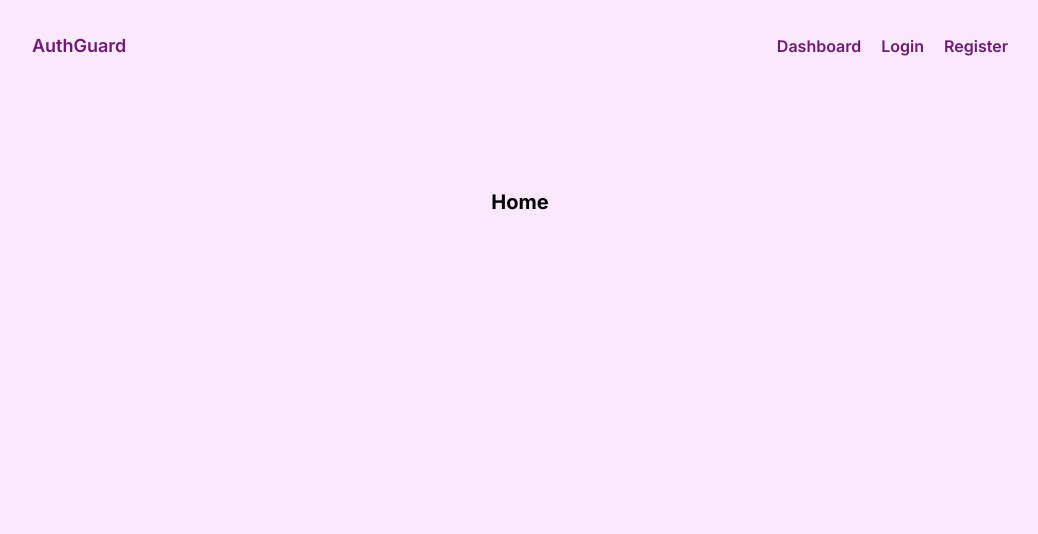
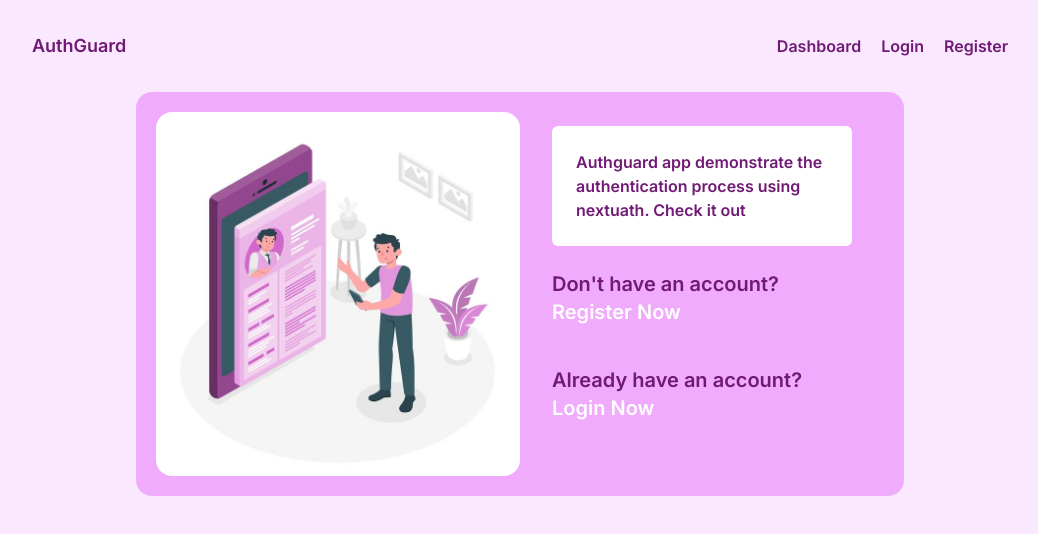
Before and after one commit to Deepakpradhan7/Auth-in-Nextauth, a Next.js app: page / in a window 1280 px wide. Shown: the top 534 px of the page, without its empty margins (120-1158 px from the left). Built offline with nearby package versions, Linux system fonts and the light colour scheme; no server answers.

Commit message:
Home page change

```diff
--- a/app/dashboard/page.tsx
+++ b/app/dashboard/page.tsx
@@ -4,7 +4,7 @@ import { redirect } from 'next/navigation'
 const Dashboard = async () => {
 
     const session = await getServerSession();
-    console.log(session , 'news')
+
     if (!session){
         redirect('/login')
     }
--- a/app/login/page.tsx
+++ b/app/login/page.tsx
@@ -35,7 +35,7 @@ const Login = () => {
             email,
             password
         })
-        console.log(res)
+
 
         if (res?.error == "CredentialsSignin"){
             setError("Invalid email or password");
--- a/app/page.tsx
+++ b/app/page.tsx
@@ -1,9 +1,32 @@
 import Image from "next/image";
+import Link from "next/link";
 
 export default function Home() {
   return (
-    <main className="flex  flex-col items-center justify-between p-24">
-      <h1 className="text-xl font-bold">Home</h1>
-    </main>
+    // <main className="flex  flex-col items-center justify-between p-24">
+
+    // </main>
+    <div className='w-full flex justify-center'>
+    <div className="bg-fuchsia-300 rounded-lg mx-1 md:mx-0 md:rounded-2xl flex max-w-3xl p-5 items-center">
+    <div className="md:block hidden w-1/2">
+            <img className="rounded-2xl max-h-[1600px]" src="/authhome.jpg" alt="login form image" />
+        </div>
+        <div className="md:w-1/2 px-8 text-white">
+          <div className="bg-white p-6 mb-6 -mt-10 rounded-md">
+          <p className=" text-fuchsia-900 font-semibold text-md">Authguard app demonstrate the authentication process using nextuath. Check it out </p>
+          </div>
+          <div className="flex gap-10 flex-col">
+            <Link href='/register'>
+          <p className="font-semibold text-xl text-fuchsia-900">  Don't have an account? <span className="text-white">Register Now</span></p>
+          </Link>
+          <Link href='/login'>
+          <p className="font-semibold text-xl text-fuchsia-900">  Already have an account? <span className="text-white">Login Now</span></p>
+          </Link>
+          </div>
+
+        </div>
+
+    </div>
+</div>
   );
 }
--- a/app/register/page.tsx
+++ b/app/register/page.tsx
@@ -28,7 +28,6 @@ const Register = () => {
     const onSubmit = async (data:any) => {
         setError("")
         setLoading(true)
-       console.log(data, 'data')
         try {
             const res = await fetch('/api/register',{
                 method: "POST",
@@ -37,7 +36,6 @@ const Register = () => {
                 },
                 body: JSON.stringify(data)
             })
-            console.log(res)
             if (res.status === 400){
                 setError('Email is taken')
             }
--- a/components/Navbar.tsx
+++ b/components/Navbar.tsx
@@ -4,7 +4,7 @@ import { signOut, useSession } from "next-auth/react"
 
 const Navbar = () => {
     const session = useSession()
-    console.log(session, 'sessss')
+
   return (
     <div className="text-md font-semibold px-6">
       <ul className="flex py-8 justify-between items-center">
```
Also changed, not shown: public/authhome.jpg (added), 1 other file (tests, documents, lock files or other folders).
